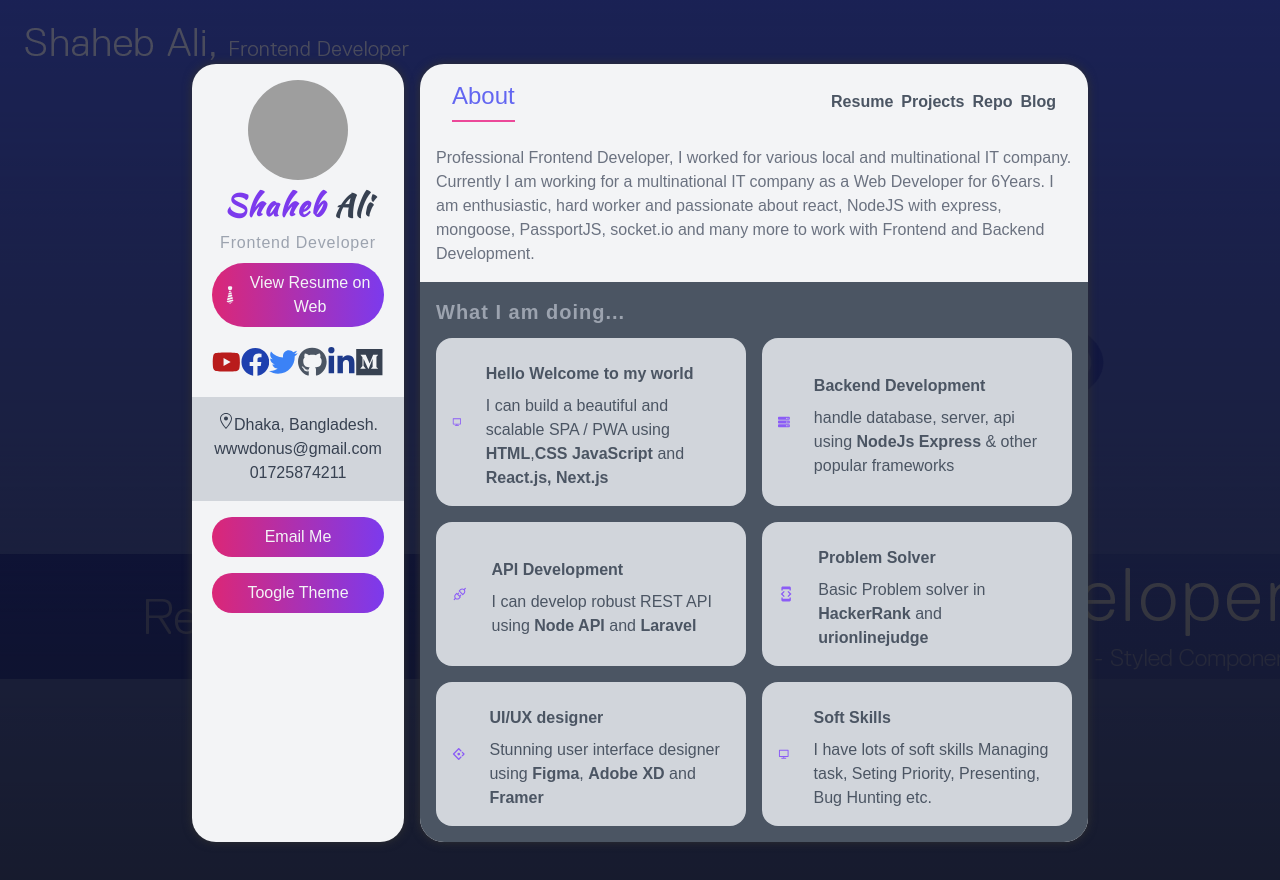
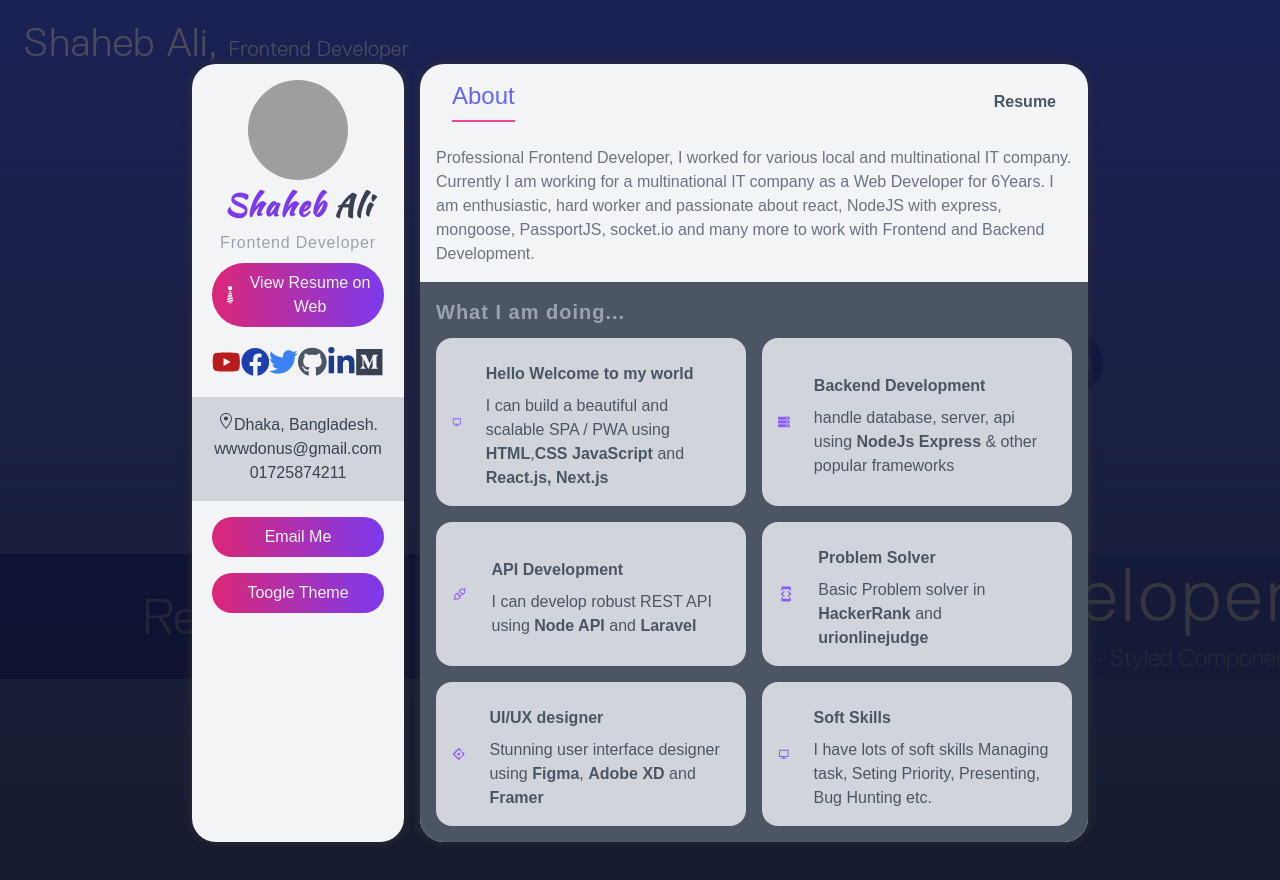
Before and after one commit to systembugbd/programmer-profile, a Next.js app: page / in a window 1280 px wide. Shown: the top 880 px of the page. Built offline with nearby package versions, Linux system fonts and the light colour scheme; grey boxes are pictures that could not be loaded.

Commit message:
nav updated

```diff
--- a/Components/Navbar.tsx
+++ b/Components/Navbar.tsx
@@ -30,9 +30,9 @@ const Navbar = () => {
   useEffect(() => {
     if (pathname === prefix + "/") setActiveItem("About");
     if (pathname === prefix + "/resume") setActiveItem("Resume");
-    if (pathname === prefix + "/projects") setActiveItem("Projects");
-    if (pathname === prefix + "/repo") setActiveItem("Repo");
-    if (pathname === prefix + "/blog") setActiveItem("Blog");
+    // if (pathname === prefix + "/projects") setActiveItem("Projects");
+    // if (pathname === prefix + "/repo") setActiveItem("Repo");
+    // if (pathname === prefix + "/blog") setActiveItem("Blog");
   }, []);
 
   return (
@@ -53,7 +53,7 @@ const Navbar = () => {
           route={`${prefix}/resume`}
           name="Resume"
         />
-        <NaveItem
+        {/* <NaveItem
           activeItem={activeItem}
           setActiveItem={setActiveItem}
           route={`${prefix}/projects`}
@@ -71,7 +71,7 @@ const Navbar = () => {
           setActiveItem={setActiveItem}
           route={`${prefix}/blog`}
           name="Blog"
-        />
+        /> */}
       </div>
     </div>
   );
```
